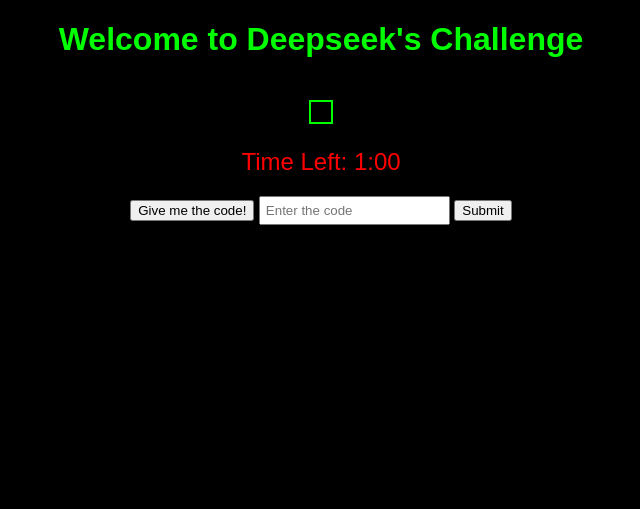
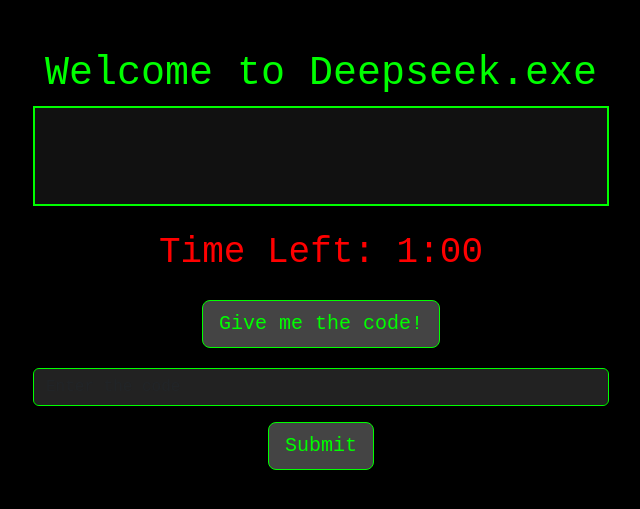
Before and after one commit to treytuscai/Deepseek.exe, a Flask app: page / in a window 1280 px wide. Shown: the top 509 px of the page, without its empty margins (319-959 px from the left). Run offline with Flask 3, Linux system fonts and the light colour scheme.

Commit message:
Updated styling

```diff
--- /dev/null
+++ b/website/static/deepseek.css
@@ -0,0 +1,44 @@
+body {
+    background-color: black;
+    color: lime;
+    font-family: 'Courier New', Courier, monospace;
+}
+.container {
+    max-width: 600px;
+    margin-top: 50px;
+    text-align: center;
+}
+#chat {
+    border: 2px solid lime;
+    padding: 10px;
+    margin-bottom: 20px;
+    min-height: 100px;
+    color: #fff;
+    background-color: #111;
+}
+#timer {
+    font-size: 36px;
+    color: red;
+    margin-bottom: 20px;
+}
+.btn {
+    background-color: #444;
+    color: lime;
+    border: 1px solid lime;
+}
+.btn:hover {
+    background-color: #666;
+    color: white;
+}
+.input-group {
+    margin-top: 20px;
+}
+.input-group input {
+    background-color: #222;
+    color: lime;
+    border: 1px solid lime;
+}
+.input-group input:focus {
+    background-color: #333;
+    border-color: red;
+}
--- a/website/templates/index.html
+++ b/website/templates/index.html
@@ -3,21 +3,28 @@
 <head>
     <meta charset="UTF-8">
     <meta name="viewport" content="width=device-width, initial-scale=1.0">
-    <title>Deepseek's Challenge</title>
-    <style>
-        body { font-family: Arial, sans-serif; text-align: center; background-color: black; color: lime; }
-        .chat { border: 2px solid lime; padding: 10px; display: inline-block; margin: 20px; }
-        #timer { font-size: 24px; color: red; }
-        input { margin-top: 20px; padding: 5px; }
-    </style>
+    <title>Deepseek.exe</title>
+    <!-- Bootstrap CSS -->
+    <link href="https://cdn.jsdelivr.net/npm/bootstrap@5.3.0-alpha1/dist/css/bootstrap.min.css" rel="stylesheet">
+    <!-- Custom CSS -->
+    <link rel="stylesheet" href="./static/deepseek.css">
 </head>
 <body>
-    <h1>Welcome to Deepseek's Challenge</h1>
-    <div id="chat" class="chat"></div>
-    <div id="timer">Time Left: 1:00</div>
-    <button id="getHintButton" onclick="getHint()" id="hintButton">Give me the code!</button>
-    <input type="text" id="codeInput" placeholder="Enter the code">
-    <button onclick="checkCode()">Submit</button>
+    <div class="container">
+        <h1>Welcome to Deepseek.exe</h1>
+        <div id="chat" class="chat"></div>
+        <div id="timer">Time Left: 1:00</div>
+        <button id="getHintButton" onclick="getHint()" class="btn btn-lg">Give me the code!</button>
+
+        <div class="input-group">
+            <input type="text" id="codeInput" class="form-control" placeholder="Enter the code">
+        </div>
+        <button onclick="checkCode()" class="btn btn-lg mt-3">Submit</button>
+    </div>
+
+    <!-- Link to Bootstrap JS and Popper.js for Bootstrap components -->
+    <script src="https://cdn.jsdelivr.net/npm/@popperjs/core@2.11.6/dist/umd/popper.min.js"></script>
+    <script src="https://cdn.jsdelivr.net/npm/bootstrap@5.3.0-alpha1/dist/js/bootstrap.min.js"></script>
     <script src="./static/js/deepseek.js"></script>
 </body>
 </html>
```
